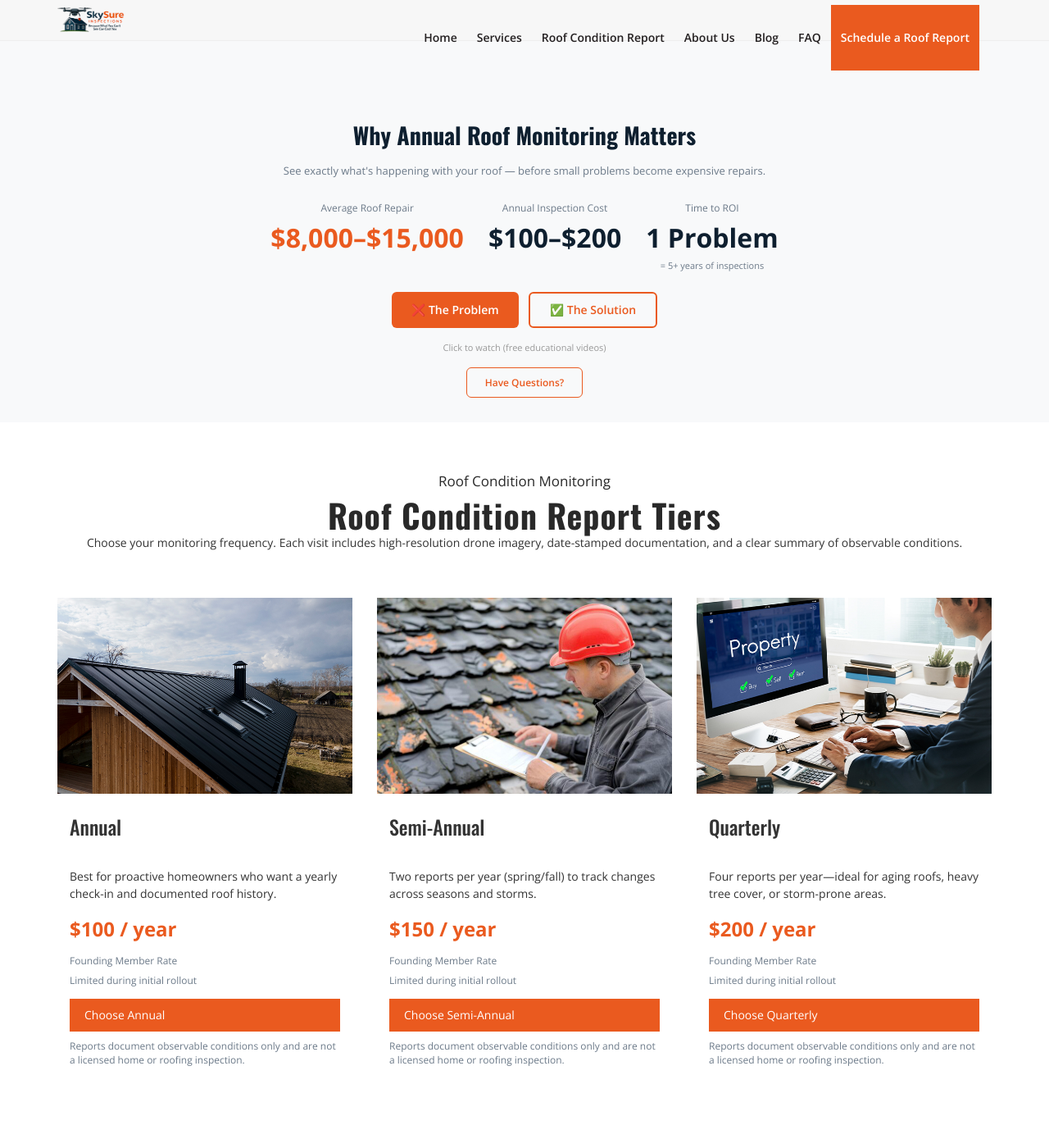
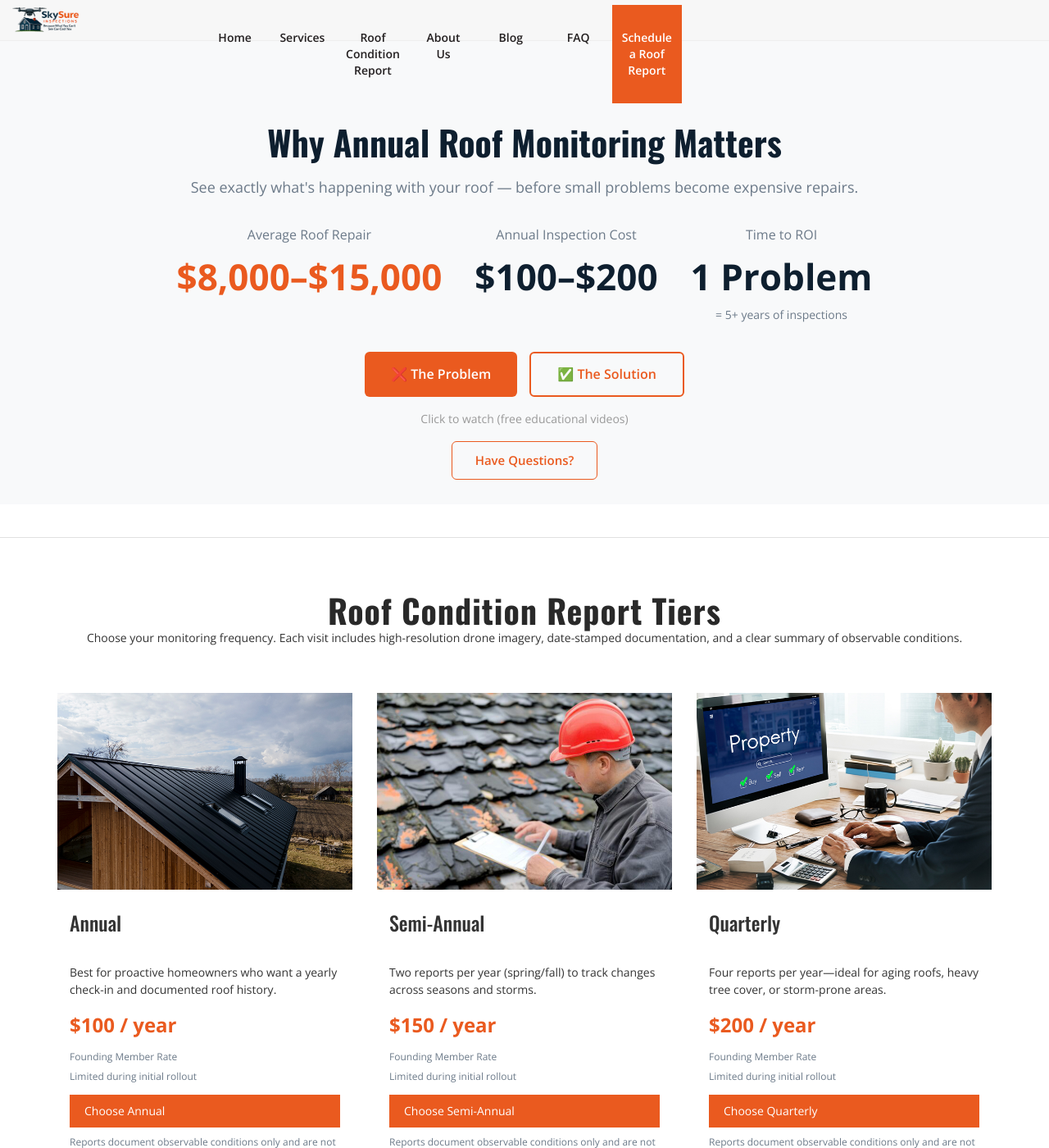
Before and after one commit to ahdworsky/Test, a Jekyll site: the page index.html, which Jekyll copies as it is, in a window 1280 px wide and 1400 px high. Shown: the whole window at 82% size. Built offline with Jekyll 4.4.1, drawn with Linux system fonts in a browser that asks for light colours; nearby versions of some CDN libraries; library files that are not in the unit come from our copies.

Commit message:
Add files via upload

```diff
--- a/index.html
+++ b/index.html
@@ -37,6 +37,11 @@
 .header {
   padding: 3px 0 !important;
 }
+.header .container {
+  display: flex !important;
+  width: 100% !important;
+  align-items: center;
+}
 .logo img {
   max-height: 30px !important;
   height: 30px !important;
@@ -44,17 +49,25 @@
 .navbar {
   margin: 0 !important;
   padding: 0 !important;
+  width: 100% !important;
 }
 .navbar-default {
   margin: 0 !important;
   padding: 3px 0 !important;
   min-height: 45px;
+  background: transparent !important;
+  border: none !important;
 }
 .nav.navbar-nav {
   margin: 0 !important;
+  width: 100% !important;
+  display: flex !important;
+  justify-content: space-between !important;
 }
 .nav.navbar-nav li {
   line-height: 45px;
+  flex: 1;
+  text-align: center;
 }
 </style>
 <style>
@@ -377,47 +390,47 @@
 <!-- VIDEO EDUCATION SECTION - NOW FIRST CONTENT (MOVED UP) -->
 <section id="home" style="background: #f8f9fa; padding: 80px 20px 30px 20px; text-align: center; margin-top: 50px;">
 <div class="container">
-  <h2 style="font-size: 28px; color: #0e1f2f; margin-bottom: 15px; font-weight: 700;">Why Annual Roof Monitoring Matters</h2>
+  <h2 style="font-size: 42px; color: #0e1f2f; margin-bottom: 20px; font-weight: 700;">Why Annual Roof Monitoring Matters</h2>
 
-  <p style="font-size: 13px; color: #6c7a89; max-width: 100%; margin: 0 auto 25px; white-space: nowrap;">See exactly what's happening with your roof — before small problems become expensive repairs.</p>
+  <p style="font-size: 18px; color: #6c7a89; max-width: 100%; margin: 0 auto 35px; white-space: nowrap;">See exactly what's happening with your roof — before small problems become expensive repairs.</p>
 
   <!-- NUMBERS (PAIN POINT) -->
-  <div class="row" style="display: flex; justify-content: center; gap: 30px; flex-wrap: wrap; margin-bottom: 25px;">
+  <div class="row" style="display: flex; justify-content: center; gap: 40px; flex-wrap: wrap; margin-bottom: 35px;">
     <div style="text-align: center;">
-      <div style="font-size: 12px; color: #6c7a89; margin-bottom: 5px;">Average Roof Repair</div>
-      <div style="font-size: 32px; font-weight: 700; color: #ea5a1f;">$8,000–$15,000</div>
+      <div style="font-size: 16px; color: #6c7a89; margin-bottom: 8px;">Average Roof Repair</div>
+      <div style="font-size: 44px; font-weight: 700; color: #ea5a1f;">$8,000–$15,000</div>
     </div>
     <div style="text-align: center;">
-      <div style="font-size: 12px; color: #6c7a89; margin-bottom: 5px;">Annual Inspection Cost</div>
-      <div style="font-size: 32px; font-weight: 700; color: #0e1f2f;">$100–$200</div>
+      <div style="font-size: 16px; color: #6c7a89; margin-bottom: 8px;">Annual Inspection Cost</div>
+      <div style="font-size: 44px; font-weight: 700; color: #0e1f2f;">$100–$200</div>
     </div>
     <div style="text-align: center;">
-      <div style="font-size: 12px; color: #6c7a89; margin-bottom: 5px;">Time to ROI</div>
-      <div style="font-size: 32px; font-weight: 700; color: #0e1f2f;">1 Problem</div>
-      <div style="font-size: 11px; color: #6c7a89; margin-top: 3px;">= 5+ years of inspections</div>
+      <div style="font-size: 16px; color: #6c7a89; margin-bottom: 8px;">Time to ROI</div>
+      <div style="font-size: 44px; font-weight: 700; color: #0e1f2f;">1 Problem</div>
+      <div style="font-size: 14px; color: #6c7a89; margin-top: 5px;">= 5+ years of inspections</div>
     </div>
   </div>
 
   <!-- VIDEO BUTTONS -->
-  <div style="display: flex; justify-content: center; gap: 12px; flex-wrap: wrap; margin-bottom: 12px;">
-    <button class="video-trigger" data-video="problem" style="padding: 10px 24px; border: none; background: #ea5a1f; color: white; font-size: 14px; font-weight: 600; border-radius: 6px; cursor: pointer; transition: all 0.3s;">❌ The Problem</button>
-    <button class="video-trigger" data-video="solution" style="padding: 10px 24px; border: 2px solid #ea5a1f; background: transparent; color: #ea5a1f; font-size: 14px; font-weight: 600; border-radius: 6px; cursor: pointer; transition: all 0.3s;">✅ The Solution</button>
+  <div style="display: flex; justify-content: center; gap: 15px; flex-wrap: wrap; margin-bottom: 15px;">
+    <button class="video-trigger" data-video="problem" style="padding: 14px 32px; border: none; background: #ea5a1f; color: white; font-size: 16px; font-weight: 600; border-radius: 6px; cursor: pointer; transition: all 0.3s;">❌ The Problem</button>
+    <button class="video-trigger" data-video="solution" style="padding: 14px 32px; border: 2px solid #ea5a1f; background: transparent; color: #ea5a1f; font-size: 16px; font-weight: 600; border-radius: 6px; cursor: pointer; transition: all 0.3s;">✅ The Solution</button>
   </div>
 
-  <p style="font-size: 11px; color: #999; margin-bottom: 12px;">Click to watch (free educational videos)</p>
+  <p style="font-size: 14px; color: #999; margin-bottom: 15px;">Click to watch (free educational videos)</p>
 
   <!-- Have Questions Button -->
   <div>
-    <button class="js-open-info" style="padding: 9px 22px; border: 1px solid #ea5a1f; background: transparent; color: #ea5a1f; font-size: 12px; font-weight: 600; border-radius: 6px; cursor: pointer; transition: all 0.3s;">Have Questions?</button>
+    <button class="js-open-info" style="padding: 12px 28px; border: 1px solid #ea5a1f; background: transparent; color: #ea5a1f; font-size: 15px; font-weight: 600; border-radius: 6px; cursor: pointer; transition: all 0.3s;">Have Questions?</button>
   </div>
 </div>
 </section>
 
 <!--Roof Condition Report Tiers start-->
-<div id="services" style="padding: 60px 0; background: white;">
+<div id="services" style="padding: 60px 0; background: white; margin-top: 40px; border-top: 1px solid #e0e0e0;">
 <div class="container">
 <div class="title">
-  <span>Roof Condition Monitoring</span>
+  <span></span>
   <h2 style="margin-top:6px;">Roof Condition Report Tiers</h2>
   <p>Choose your monitoring frequency. Each visit includes high-resolution drone imagery, date-stamped documentation, and a clear summary of observable conditions.</p>
 </div>
```
